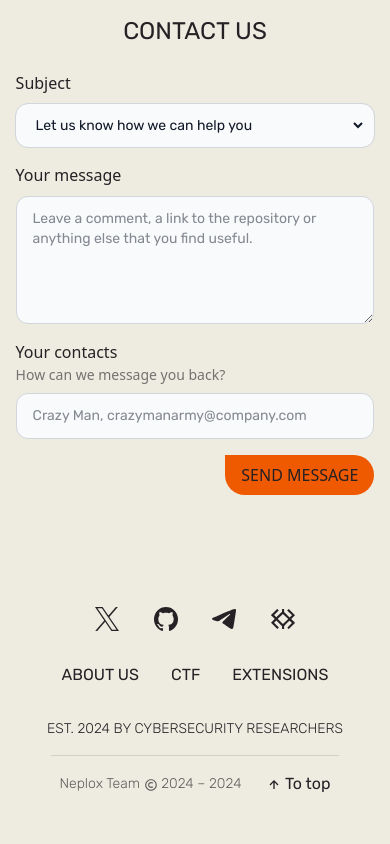
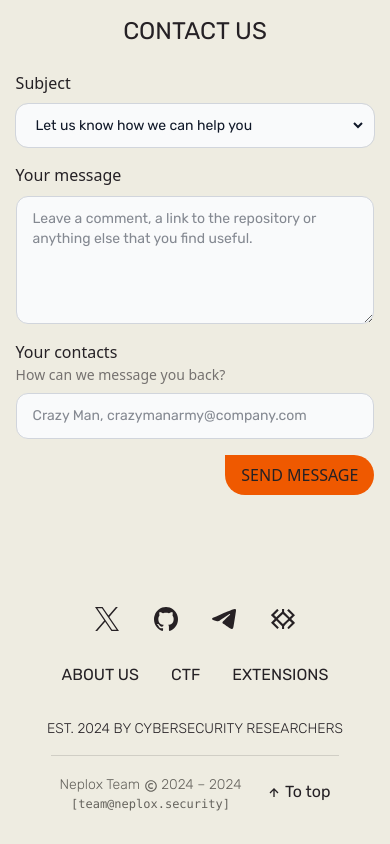
Before and after one commit to neploxaudit/neploxaudit.github.io, a Next.js app: page / in a window 390 px wide. Shown: the part 3705-4549 px from the top of the page. Built offline with nearby package versions, Linux system fonts and the light colour scheme; a web font is replaced by a local one.

Commit message:
feat: email in footer

```diff
--- a/app/components/Footer.tsx
+++ b/app/components/Footer.tsx
@@ -12,7 +12,7 @@ const footerLinks = [
 
 export default function Footer({ className }: { className?: string }) {
   return (
-    <footer className={`${className} mt-12 lg:mt-16`}>
+    <footer className={`${className ?? ""} mt-12 lg:mt-16`}>
       <div className="grid grid-cols-1 gap-y-8 lg:mx-auto lg:w-4/5 lg:grid-cols-2 lg:px-2">
         <div className="col-start-1 row-start-1 mx-auto flex w-3/4 items-center justify-evenly md:w-1/3 lg:col-start-2 lg:mx-0 lg:w-full">
           {Socials.map((Social) => (
@@ -40,10 +40,21 @@ export default function Footer({ className }: { className?: string }) {
       </div>
       <hr className="mx-auto my-4 h-px w-4/5 border-0 bg-element opacity-15" />
       <div className="mx-auto flex w-4/5 items-center justify-between px-2">
-        <span className="text-center text-sm font-light opacity-70 sm:text-base lg:text-lg">
-          Neplox Team <wbr /> <BiCopyright className="inline" /> 2024 &ndash;{" "}
-          {new Date().getFullYear()}
-        </span>
+        <div className="text-center font-light lg:flex lg:flex-row lg:items-center">
+          <span className="text-sm text-stone-600 sm:text-base lg:text-lg">
+            <span className="whitespace-nowrap">Neplox Team</span>{" "}
+            <span className="whitespace-nowrap">
+              <BiCopyright className="inline" /> 2024 &ndash;{" "}
+              {new Date().getFullYear()}
+            </span>
+          </span>
+          <a
+            className="block text-xs text-stone-600 duration-200 hover:text-element lg:ml-5 lg:inline-block lg:text-sm"
+            href="mailto:team@neplox.security"
+          >
+            <pre className="inline-block h-full">[team@neplox.security]</pre>
+          </a>
+        </div>
         <ScrollUp />
       </div>
     </footer>
--- a/app/globals.css
+++ b/app/globals.css
@@ -1,9 +1,30 @@
 @import "tailwindcss";
 
 :root {
+  --theme-raisin-100: oklch(92% 0.007 330);
+  --theme-raisin-200: oklch(87% 0.008 330);
+  --theme-raisin-300: oklch(75% 0.009 320);
+  --theme-raisin-400: oklch(58% 0.014 315);
+  --theme-raisin-500: oklch(47% 0.016 310);
+  --theme-raisin-600: oklch(39% 0.014 315);
+  --theme-raisin-700: oklch(33% 0.011 317.25);
+  --theme-raisin-800: oklch(29% 0.009 320);
+  --theme-raisin-900: oklch(25.5% 0.008 330);
+  --theme-raisin-950: oklch(17.5% 0.006 336);
+
+  --theme-stone-100: oklch(97% 0.007 90);
+  --theme-stone-200: oklch(95% 0.01 95);
+  --theme-stone-300: oklch(94.16% 0.0148 98.29);
+  --theme-stone-400: oklch(87% 0.016 100);
+  --theme-stone-500: oklch(73% 0.014 95);
+  --theme-stone-600: oklch(50% 0.01 92);
+  --theme-stone-700: oklch(40% 0.008 90);
+  --theme-stone-800: oklch(33% 0.008 88);
+  --theme-stone-900: oklch(29% 0.007 88);
+
   --theme: oklch(65.5% 0.1995 41.5);
-  --theme-light: oklch(94.16% 0.0148 98.29);
-  --theme-dark: oklch(25.5% 0.008 330);
+  --theme-light: var(--theme-stone-300);
+  --theme-dark: var(--theme-raisin-900);
 
   --surface: var(--theme-light);
   --element: var(--theme-dark);
@@ -38,6 +59,27 @@
 }
 
 @theme inline {
+  --color-raisin-100: var(--theme-raisin-100);
+  --color-raisin-200: var(--theme-raisin-200);
+  --color-raisin-300: var(--theme-raisin-300);
+  --color-raisin-400: var(--theme-raisin-400);
+  --color-raisin-500: var(--theme-raisin-500);
+  --color-raisin-600: var(--theme-raisin-600);
+  --color-raisin-700: var(--theme-raisin-700);
+  --color-raisin-800: var(--theme-raisin-800);
+  --color-raisin-900: var(--theme-raisin-900);
+  --color-raisin-950: var(--theme-raisin-950);
+
+  --color-stone-100: var(--theme-stone-100);
+  --color-stone-200: var(--theme-stone-200);
+  --color-stone-300: var(--theme-stone-300);
+  --color-stone-400: var(--theme-stone-400);
+  --color-stone-500: var(--theme-stone-500);
+  --color-stone-600: var(--theme-stone-600);
+  --color-stone-700: var(--theme-stone-700);
+  --color-stone-800: var(--theme-stone-800);
+  --color-stone-900: var(--theme-stone-900);
+
   --color-theme: var(--theme);
   --color-surface: var(--surface);
   --color-element: var(--element);
```
